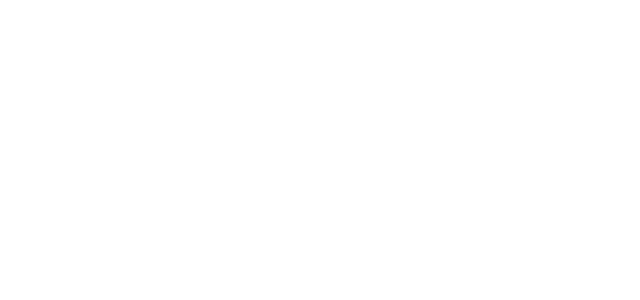
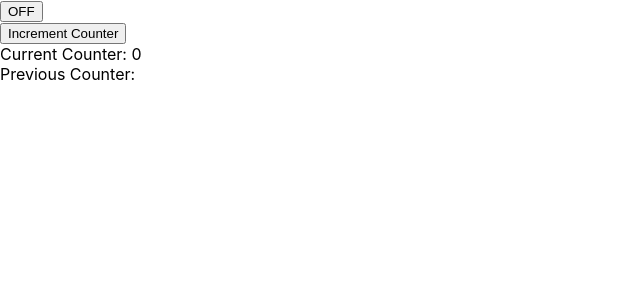
Before and after one commit to Rarrrock/react_march_artyom_puhanovskyi, a React (Create React App) app: page / in a window 1280 px wide. Shown: the top 300 px of the page, without its empty margins (0-640 px from the left). Built offline with nearby package versions, Linux system fonts and the light colour scheme.

Commit message:
Lesson_3_basicHooks-HW_3

```diff
--- a/src/App.tsx
+++ b/src/App.tsx
@@ -1,13 +1,27 @@
-import React from 'react';
-import './App.css';
+import React, {FC, useState} from 'react';
+import useToggle from './hooks/useToggle/useToggle';
+import usePrevious from './hooks/usePrevious/usePrevious';
 
-const App = () =>  {
+const App: FC = () => {
+  const [isToggled, toggle] = useToggle();
+  const [counter, setCounter] = useState(0);
+  const previousCounter = usePrevious(counter);
 
   return (
-    <div>
+      <div>
+        <button onClick={toggle}>
+          {isToggled ? 'ON' : 'OFF'}
+        </button>
 
-    </div>
+        <div>
+          <button onClick={() => setCounter(counter + 1)}>
+            Increment Counter
+          </button>
+          <div>Current Counter: {counter}</div>
+          <div>Previous Counter: {previousCounter}</div>
+        </div>
+      </div>
   );
-}
+};
 
 export default App;
--- /dev/null
+++ b/src/hooks/usePrevious/usePrevious.tsx
@@ -0,0 +1,14 @@
+import {useRef, useEffect} from 'react';
+
+// Хук для отслеживания предыдущего значения переменной
+const usePrevious = <T,>(value: T): T | undefined => {
+    const ref = useRef<T>();
+
+    useEffect(() => {
+        ref.current = value;
+    }, [value]);
+
+    return ref.current;
+};
+
+export default usePrevious;
--- /dev/null
+++ b/src/hooks/useToggle/useToggle.tsx
@@ -0,0 +1,14 @@
+import {useState, useCallback} from 'react';
+
+// Хук для переключения значения между true и false
+const useToggle = (initialValue: boolean = false): [boolean, () => void] => {
+    const [value, setValue] = useState<boolean>(initialValue);
+
+    const toggle = useCallback(() => {
+        setValue((prevValue) => !prevValue);
+    }, []);
+
+    return [value, toggle];
+};
+
+export default useToggle;
```
